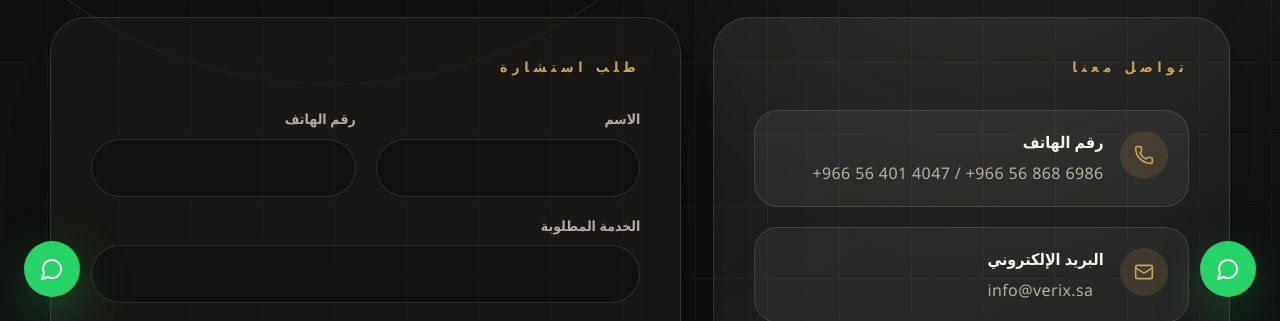
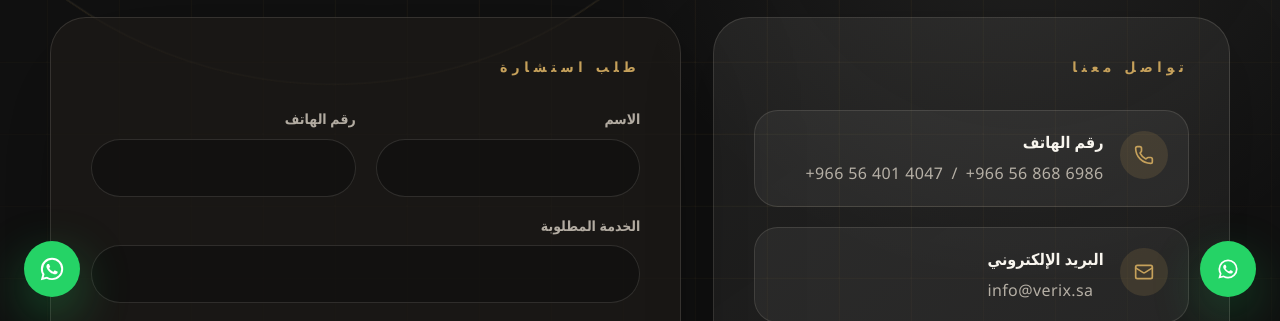
Before and after one commit to ahmedhaytham1/verix, a Next.js app: page /ar/contact in a window 1280 px wide. Shown: the part 479-800 px from the top of the page. Built offline with nearby package versions, Linux system fonts and the light colour scheme.

Commit message:
Final production audited version

```diff
--- a/src/app/[locale]/contact/page.tsx
+++ b/src/app/[locale]/contact/page.tsx
@@ -19,7 +19,7 @@ export default function ContactPage({ params }: { params: { locale: Locale } })
           <div className="reveal luxury-card rounded-[2.25rem] p-8 md:p-10">
             <p className="text-sm font-bold uppercase tracking-luxe text-gold">{dict.nav.contact}</p>
             <div className="mt-8 grid gap-5">
-              <InfoLink href={`tel:${company.phone.replace(/\s+/g, '')}`} icon={<Phone className="h-5 w-5" />} title={dict.contactPage.phone} value={`${company.phone} / ${company.secondaryPhone}`} dir="ltr" />
+              <InfoPhones icon={<Phone className="h-5 w-5" />} title={dict.contactPage.phone} phone={company.phone} secondaryPhone={company.secondaryPhone} />
               <InfoLink href={`mailto:${company.email}`} icon={<Mail className="h-5 w-5" />} title={params.locale === 'ar' ? 'البريد الإلكتروني' : params.locale === 'fr' ? 'E-mail' : 'Email'} value={company.email} dir="ltr" />
               <InfoLink href={mapUrl} icon={<MapPin className="h-5 w-5" />} title={params.locale === 'ar' ? 'العنوان' : params.locale === 'fr' ? 'Adresse' : 'Address'} value={company.address[params.locale]} />
               <Info icon={<Clock className="h-5 w-5" />} title={params.locale === 'ar' ? 'ساعات العمل' : params.locale === 'fr' ? 'Horaires' : 'Working Hours'} value={company.hours[params.locale]} />
@@ -29,6 +29,24 @@ export default function ContactPage({ params }: { params: { locale: Locale } })
         </div>
       </div>
     </section>
+  );
+}
+
+
+function InfoPhones({ icon, title, phone, secondaryPhone }: { icon: ReactNode; title: string; phone: string; secondaryPhone: string }) {
+  const clean = (value: string) => value.replace(/\s+/g, '');
+  return (
+    <div className="group flex gap-4 rounded-3xl border border-line/15 bg-text/5 p-5 transition hover:border-gold/40 hover:bg-gold/10">
+      <span className="grid h-12 w-12 shrink-0 place-items-center rounded-full bg-gold/15 text-gold transition group-hover:bg-gold group-hover:text-bg">{icon}</span>
+      <div>
+        <p className="font-semibold text-text">{title}</p>
+        <div dir="ltr" className="mt-2 flex flex-wrap items-center gap-x-2 gap-y-1 text-left font-medium leading-7 tracking-wide text-muted/80">
+          <a href={`tel:${clean(phone)}`} className="transition hover:text-gold"><bdi>{phone}</bdi></a>
+          <span aria-hidden="true">/</span>
+          <a href={`tel:${clean(secondaryPhone)}`} className="transition hover:text-gold"><bdi>{secondaryPhone}</bdi></a>
+        </div>
+      </div>
+    </div>
   );
 }
 
--- a/src/app/[locale]/page.tsx
+++ b/src/app/[locale]/page.tsx
@@ -67,7 +67,7 @@ export default function HomePage({ params }: { params: { locale: Locale } }) {
             <div className="reveal luxury-card rounded-[2.25rem] p-8 md:p-10">
               <p className="text-sm font-bold uppercase tracking-luxe text-gold">{dict.nav.contact}</p>
               <div className="mt-8 grid gap-5">
-                <InfoLink href={`tel:${company.phone.replace(/\s+/g, '')}`} icon={<Phone className="h-5 w-5" />} title={dict.contactPage.phone} value={`${company.phone} / ${company.secondaryPhone}`} dir="ltr" />
+                <InfoPhones icon={<Phone className="h-5 w-5" />} title={dict.contactPage.phone} phone={company.phone} secondaryPhone={company.secondaryPhone} />
                 <InfoLink href={`mailto:${company.email}`} icon={<Mail className="h-5 w-5" />} title={params.locale === 'ar' ? 'البريد الإلكتروني' : params.locale === 'fr' ? 'E-mail' : 'Email'} value={company.email} dir="ltr" />
                 <InfoLink href={mapUrl} icon={<MapPin className="h-5 w-5" />} title={params.locale === 'ar' ? 'العنوان' : params.locale === 'fr' ? 'Adresse' : 'Address'} value={company.address[params.locale]} />
                 <InfoStatic icon={<Clock className="h-5 w-5" />} title={params.locale === 'ar' ? 'ساعات العمل' : params.locale === 'fr' ? 'Horaires' : 'Working Hours'} value={company.hours[params.locale]} />
@@ -78,6 +78,24 @@ export default function HomePage({ params }: { params: { locale: Locale } }) {
         </div>
       </section>
     </>
+  );
+}
+
+
+function InfoPhones({ icon, title, phone, secondaryPhone }: { icon: ReactNode; title: string; phone: string; secondaryPhone: string }) {
+  const clean = (value: string) => value.replace(/\s+/g, '');
+  return (
+    <div className="group flex gap-4 rounded-3xl border border-line/15 bg-text/5 p-5 transition hover:border-gold/40 hover:bg-gold/10">
+      <span className="grid h-12 w-12 shrink-0 place-items-center rounded-full bg-gold/15 text-gold transition group-hover:bg-gold group-hover:text-bg">{icon}</span>
+      <div>
+        <p className="font-semibold text-text">{title}</p>
+        <div dir="ltr" className="mt-2 flex flex-wrap items-center gap-x-2 gap-y-1 text-left font-medium leading-7 tracking-wide text-muted/80">
+          <a href={`tel:${clean(phone)}`} className="transition hover:text-gold"><bdi>{phone}</bdi></a>
+          <span aria-hidden="true">/</span>
+          <a href={`tel:${clean(secondaryPhone)}`} className="transition hover:text-gold"><bdi>{secondaryPhone}</bdi></a>
+        </div>
+      </div>
+    </div>
   );
 }
 
--- a/src/components/ChatBot.tsx
+++ b/src/components/ChatBot.tsx
@@ -1,9 +1,10 @@
 'use client';
 
-import { MessageCircle, Send, X } from 'lucide-react';
+import { Send, X } from 'lucide-react';
 import { FormEvent, useMemo, useState } from 'react';
 import { company, type Dictionary } from '@/data/content';
 import type { Locale } from '@/lib/i18n';
+import { WhatsAppIcon } from './WhatsAppIcon';
 
 type Message = { role: 'bot' | 'user'; text: string };
 
@@ -13,12 +14,12 @@ function makeAnswer(locale: Locale, dict: Dictionary, question: string) {
   const branches = company.branches[locale].join(locale === 'ar' ? '، ' : ', ');
 
   if (/service|خدم|خدمات|services|خدمة|service|services|prestations/.test(q)) {
-    if (locale === 'ar') return `تقدم Verix خدمات مثل: ${serviceText}. ويمكن استعراض جميع الخدمات من صفحة الخدمات.`;
-    if (locale === 'fr') return `Verix propose notamment : ${serviceText}. Tous les services sont disponibles dans la page Services.`;
-    return `Verix provides services such as: ${serviceText}. You can review all services on the Services page.`;
+    if (locale === 'ar') return `تقدم Verix خدمات مثل: ${serviceText}. ويمكن استعراض جميع الخدمات من قسم الخدمات.`;
+    if (locale === 'fr') return `Verix propose notamment : ${serviceText}. Tous les services sont disponibles dans la section Services.`;
+    return `Verix provides services such as: ${serviceText}. You can review all services in the Services section.`;
   }
   if (/project|مشروع|مشاريع|portfolio|projet/.test(q)) {
-    if (locale === 'ar') return 'تشمل محفظة Verix مشاريع فندقية وسكنية وتجارية وبنية تحتية ومحطات وقود، مع عرض صور كل مشروع بشكل منفصل وواضح داخل صفحة المشاريع.';
+    if (locale === 'ar') return 'تشمل محفظة Verix مشاريع فندقية وسكنية وتجارية وبنية تحتية ومحطات وقود، مع عرض صور كل مشروع بشكل منفصل وواضح داخل قسم المشاريع.';
     if (locale === 'fr') return 'Le portefeuille Verix comprend des projets hôteliers, résidentiels, commerciaux, d’infrastructure et des stations-service, avec des visuels clairs et séparés pour chaque projet.';
     return 'The Verix portfolio includes hospitality, residential, commercial, infrastructure and fuel-station projects, with each project presented through clear separated visuals.';
   }
@@ -64,7 +65,7 @@ export function ChatBot({ locale, dict }: { locale: Locale; dict: Dictionary })
         <div className="mb-4 w-[min(360px,calc(100vw-40px))] overflow-hidden rounded-[2rem] border border-line/15 bg-bg/95 shadow-luxury backdrop-blur-xl">
           <div className="flex items-center justify-between border-b border-line/15 p-4">
             <div className="flex items-center gap-3">
-              <span className="grid h-10 w-10 place-items-center rounded-full bg-[#25D366] text-white"><MessageCircle className="h-5 w-5" /></span>
+              <span className="grid h-10 w-10 place-items-center rounded-full bg-[#25D366] text-white"><WhatsAppIcon className="h-5 w-5" /></span>
               <div>
                 <p className="font-semibold text-text">{dict.common.chatbot}</p>
                 <p className="text-xs text-muted/80">{dict.common.ask}</p>
@@ -93,7 +94,7 @@ export function ChatBot({ locale, dict }: { locale: Locale; dict: Dictionary })
         </div>
       )}
       <button type="button" onClick={() => setOpen((value) => !value)} className="grid h-14 w-14 place-items-center rounded-full border border-[#25D366]/35 bg-[#25D366] text-white shadow-[0_18px_50px_rgba(37,211,102,.25)] backdrop-blur-xl transition hover:-translate-y-1 hover:scale-105" aria-label={dict.common.chatbot}>
-        <MessageCircle className="h-6 w-6" />
+        <WhatsAppIcon className="h-6 w-6" />
       </button>
     </div>
   );
--- a/src/components/Footer.tsx
+++ b/src/components/Footer.tsx
@@ -39,7 +39,7 @@ export function Footer({ locale, dict }: { locale: Locale; dict: Dictionary }) {
         <div>
           <p className="text-sm font-semibold uppercase tracking-luxe text-gold">{dict.nav.contact}</p>
           <div className="mt-5 grid gap-4 text-muted/80">
-            <a href={`tel:${company.phone.replace(/\s+/g, '')}`} className="flex items-center gap-3 transition hover:text-gold"><Phone className="h-4 w-4 text-gold" /> <bdi dir="ltr" className="font-medium tracking-wide">{company.phone}</bdi></a>
+            <div className="flex items-start gap-3"><Phone className="mt-1 h-4 w-4 shrink-0 text-gold" /> <span dir="ltr" className="flex flex-wrap gap-x-2 text-left font-medium tracking-wide"><a href={`tel:${company.phone.replace(/\s+/g, '')}`} className="transition hover:text-gold"><bdi>{company.phone}</bdi></a><span aria-hidden="true">/</span><a href={`tel:${company.secondaryPhone.replace(/\s+/g, '')}`} className="transition hover:text-gold"><bdi>{company.secondaryPhone}</bdi></a></span></div>
             <a href={`mailto:${company.email}`} className="flex items-center gap-3 transition hover:text-gold"><Mail className="h-4 w-4 text-gold" /> <bdi dir="ltr">{company.email}</bdi></a>
             <a href={mapUrl} target="_blank" rel="noreferrer" className="flex items-center gap-3 transition hover:text-gold"><MapPin className="h-4 w-4 text-gold" /> {company.address[locale]}</a>
           </div>
--- a/src/components/WhatsAppButton.tsx
+++ b/src/components/WhatsAppButton.tsx
@@ -1,6 +1,5 @@
-import { MessageCircle } from 'lucide-react';
-import { company } from '@/data/content';
 import type { Locale } from '@/lib/i18n';
+import { WhatsAppIcon } from './WhatsAppIcon';
 
 export function WhatsAppButton({ label }: { locale: Locale; label: string }) {
   return (
@@ -11,7 +10,7 @@ export function WhatsAppButton({ label }: { locale: Locale; label: string }) {
       className="fixed bottom-[calc(env(safe-area-inset-bottom)+5.5rem)] end-4 z-50 flex h-12 w-12 items-center justify-center rounded-full bg-[#25D366] text-white shadow-[0_18px_50px_rgba(37,211,102,.34)] transition hover:-translate-y-1 hover:scale-105 md:bottom-6 md:end-6 md:h-14 md:w-14"
       aria-label={label}
     >
-      <MessageCircle className="h-5 w-5 md:h-6 md:w-6" />
+      <WhatsAppIcon className="h-6 w-6 md:h-7 md:w-7" />
     </a>
   );
 }
--- /dev/null
+++ b/src/components/WhatsAppIcon.tsx
@@ -0,0 +1,14 @@
+import type { SVGProps } from 'react';
+
+export function WhatsAppIcon(props: SVGProps<SVGSVGElement>) {
+  return (
+    <svg
+      viewBox="0 0 32 32"
+      fill="currentColor"
+      aria-hidden="true"
+      {...props}
+    >
+      <path d="M16.04 3.2A12.74 12.74 0 0 0 3.28 15.9c0 2.24.58 4.42 1.69 6.35L3.2 28.8l6.7-1.76a12.77 12.77 0 0 0 6.13 1.56h.01A12.74 12.74 0 0 0 28.8 15.9 12.75 12.75 0 0 0 16.04 3.2Zm0 23.24h-.01c-1.86 0-3.68-.5-5.27-1.44l-.38-.23-3.98 1.04 1.06-3.87-.25-.4a10.48 10.48 0 0 1-1.6-5.64A10.46 10.46 0 1 1 16.04 26.44Zm5.74-7.83c-.31-.16-1.86-.92-2.15-1.02-.29-.11-.5-.16-.71.16-.21.31-.81 1.02-.99 1.23-.18.21-.37.24-.68.08-.31-.16-1.33-.49-2.54-1.56-.94-.84-1.57-1.87-1.76-2.18-.18-.31-.02-.48.14-.64.14-.14.31-.37.47-.55.16-.18.21-.31.31-.52.1-.21.05-.39-.03-.55-.08-.16-.71-1.71-.97-2.34-.25-.61-.51-.53-.71-.54h-.61c-.21 0-.55.08-.84.39-.29.31-1.1 1.08-1.1 2.63 0 1.55 1.13 3.05 1.29 3.26.16.21 2.23 3.4 5.4 4.77.75.33 1.34.52 1.8.67.76.24 1.45.21 1.99.13.61-.09 1.86-.76 2.12-1.49.26-.73.26-1.36.18-1.49-.08-.13-.29-.21-.61-.37Z" />
+    </svg>
+  );
+}
--- a/src/data/content.ts
+++ b/src/data/content.ts
@@ -359,7 +359,7 @@ const baseProjects: BaseProject[] = [
   { id: 'al-nimri-waqf', category: 'mixed', image: '/images/project-gallery/project-04-01.webp', images: ['/images/project-gallery/project-04-01.webp', '/images/project-gallery/project-04-02.webp', '/images/project-gallery/project-04-03.webp', '/images/project-gallery/project-04-04.webp'], ar: 'AL-NIMRI WAQF (وقف النمري)', en: 'AL-NIMRI WAQF', fr: 'AL-NIMRI WAQF' },
   { id: 'sabbagh-abdelghani-mahmoud', category: 'mixed', image: '/images/project-gallery/project-05-01.webp', images: ['/images/project-gallery/project-05-01.webp', '/images/project-gallery/project-05-02.webp', '/images/project-gallery/project-05-03.webp', '/images/project-gallery/project-05-04.webp', '/images/project-gallery/project-05-05.webp'], ar: 'SABBAGH ABDELGHANI MAHMOUD (ورثة محمود عبدالغني صباغ)', en: 'SABBAGH ABDELGHANI MAHMOUD', fr: 'SABBAGH ABDELGHANI MAHMOUD' },
   { id: 'alrowada', category: 'residential', image: '/images/project-gallery/project-06-01.webp', images: ['/images/project-gallery/project-06-01.webp', '/images/project-gallery/project-06-02.webp', '/images/project-gallery/project-06-03.webp', '/images/project-gallery/project-06-04.webp'], ar: 'ALROWADA (الروضة)', en: 'ALROWADA', fr: 'ALROWADA' },
-  { id: 'desalination', category: 'infrastructure', image: '/images/project-gallery/project-07-01.webp', images: ['/images/project-gallery/project-07-01.webp', '/images/project-gallery/project-07-02.webp', '/images/project-gallery/project-07-03.webp', '/images/project-gallery/project-07-04.webp'], ar: 'مشروع محطة تحلية مياه البحر مع المؤسسة العامة لتحلية المياه المالحة', en: 'Sea Water Desalination Station Project', fr: 'Projet de station de dessalement d’eau de mer' },
+  { id: 'desalination', category: 'infrastructure', image: '/images/project-gallery/project-07-01.webp', images: ['/images/project-gallery/project-07-01.webp', '/images/project-gallery/project-07-02.webp', '/images/project-gallery/project-07-03.webp', '/images/project-gallery/project-07-04.webp'], ar: 'مشروع محطة تحلية مياه البحر (مع المؤسسة العامة لتحلية المياه المالحة)', en: 'Sea Water Desalination Station Project', fr: 'Projet de station de dessalement d’eau de mer' },
   { id: 'mall-al-shalawi', category: 'commercial', image: '/images/project-gallery/project-08-01.webp', images: ['/images/project-gallery/project-08-01.webp', '/images/project-gallery/project-08-02.webp', '/images/project-gallery/project-08-03.webp'], ar: 'MALL AL-SHALAWI (مول الشلاوي)', en: 'MALL AL-SHALAWI', fr: 'MALL AL-SHALAWI' },
   { id: 'residence-dam', category: 'residential', image: '/images/project-gallery/project-09-01.webp', images: ['/images/project-gallery/project-09-01.webp', '/images/project-gallery/project-09-02.webp', '/images/project-gallery/project-09-03.webp', '/images/project-gallery/project-09-04.webp'], ar: 'RESIDENCE DAM (مجمع دام ريزيدنس السكني)', en: 'RESIDENCE DAM', fr: 'RESIDENCE DAM' },
   { id: 'ower-omran-al-dam', category: 'commercial', image: '/images/project-gallery/project-10-01.webp', images: ['/images/project-gallery/project-10-01.webp', '/images/project-gallery/project-10-02.webp', '/images/project-gallery/project-10-03.webp', '/images/project-gallery/project-10-04.webp'], ar: 'OWER OMRAN AL DAM (شركة أملاك دام العمران)', en: 'OWER OMRAN AL DAM', fr: 'OWER OMRAN AL DAM' },
@@ -369,7 +369,7 @@ const baseProjects: BaseProject[] = [
   { id: 'patrol-station-hassan-mutahar', category: 'fuel', image: '/images/project-gallery/project-14-01.webp', images: ['/images/project-gallery/project-14-01.webp', '/images/project-gallery/project-14-02.webp', '/images/project-gallery/project-14-03.webp', '/images/project-gallery/project-14-04.webp', '/images/project-gallery/project-15-01.webp', '/images/project-gallery/project-15-02.webp', '/images/project-gallery/project-15-03.webp', '/images/project-gallery/project-15-04.webp'], ar: 'PATROL STATION - المالك: ورثة حسن مطهر (مشروع درايف ثرو)', en: 'PATROL STATION - Owner: Heirs of Hassan Mutahar (Drive-Thru Project)', fr: 'PATROL STATION - propriétaire : héritiers de Hassan Mutahar (Projet Drive-Thru)' },
   { id: 'patrol-station-saleh-alghamdi', category: 'fuel', image: '/images/project-gallery/project-16-01.webp', images: ['/images/project-gallery/project-16-01.webp', '/images/project-gallery/project-16-02.webp', '/images/project-gallery/project-16-03.webp', '/images/project-gallery/project-16-04.webp'], ar: 'PATROL STATION - المالك: الشيخ صالح الغامدي', en: 'PATROL STATION - Owner: Sheikh Saleh Al-Ghamdi', fr: 'PATROL STATION - propriétaire : Sheikh Saleh Al-Ghamdi' },
   { id: 'patrol-station-qurashi', category: 'fuel', image: '/images/project-gallery/project-17-01.webp', images: ['/images/project-gallery/project-17-01.webp', '/images/project-gallery/project-17-02.webp', '/images/project-gallery/project-17-03.webp', '/images/project-gallery/project-17-04.webp'], ar: 'PATROL STATION - المالك: عابد عبدربه هاشم القرشي', en: 'PATROL STATION - Owner: Abed Abdulraboh Hashem Al-Qurashi', fr: 'PATROL STATION - propriétaire : Abed Abdulraboh Hashem Al-Qurashi' },
-  { id: 'patrol-station-mutairfi', category: 'fuel', image: '/images/project-gallery/project-18-01.webp', images: ['/images/project-gallery/project-18-01.webp', '/images/project-gallery/project-18-02.webp', '/images/project-gallery/project-18-03.webp', '/images/project-gallery/project-18-04.webp'], ar: 'PATROL STATION - سلمان بن عليان المطرفي', en: 'PATROL STATION - Salman bin Alyan Al-Mutairfi', fr: 'PATROL STATION - Salman bin Alyan Al-Mutairfi' },
+  { id: 'patrol-station-mutairfi', category: 'fuel', image: '/images/project-gallery/project-18-01.webp', images: ['/images/project-gallery/project-18-01.webp', '/images/project-gallery/project-18-02.webp', '/images/project-gallery/project-18-03.webp', '/images/project-gallery/project-18-04.webp'], ar: 'PATROL STATION - المالك: سلمان بن عليان المطرفي', en: 'PATROL STATION - Salman bin Alyan Al-Mutairfi', fr: 'PATROL STATION - Salman bin Alyan Al-Mutairfi' },
   { id: 'fifth-settlement', category: 'commercial', image: '/images/project-gallery/project-19-01.webp', images: ['/images/project-gallery/project-19-01.webp', '/images/project-gallery/project-19-02.webp', '/images/project-gallery/project-19-03.webp', '/images/project-gallery/project-19-04.webp'], ar: 'Commercial Complex, Fifth Settlement (التجمع الخامس)', en: 'Commercial Complex, Fifth Settlement', fr: 'Commercial Complex, Fifth Settlement' },
   { id: 'new-administrative-capital', category: 'residential', image: '/images/project-gallery/project-20-01.webp', images: ['/images/project-gallery/project-20-01.webp', '/images/project-gallery/project-20-02.webp', '/images/project-gallery/project-20-03.webp', '/images/project-gallery/project-20-04.webp', '/images/project-gallery/project-21-01.webp', '/images/project-gallery/project-21-02.webp', '/images/project-gallery/project-21-03.webp', '/images/project-gallery/project-21-04.webp', '/images/project-gallery/project-22-01.webp', '/images/project-gallery/project-22-02.webp', '/images/project-gallery/project-22-03.webp', '/images/project-gallery/project-22-04.webp'], ar: 'Residential in the New Administrative Capital (العاصمة الإدارية)', en: 'Residential in the New Administrative Capital', fr: 'Residential in the New Administrative Capital' },
 ];
@@ -398,7 +398,7 @@ function projectDescription(locale: Locale, project: BaseProject) {
       fr: 'Alrowada reflète l’importance d’une planification organisée et de livrables techniques de qualité.'
     },
     desalination: {
-      ar: 'مشروع محطة تحلية مياه البحر مع المؤسسة العامة لتحلية المياه المالحة، ويتطلب دراسة فنية دقيقة وتنسيقاً هندسياً متكاملاً.',
+      ar: 'مشروع محطة تحلية مياه البحر (مع المؤسسة العامة لتحلية المياه المالحة)، ويتطلب دراسة فنية دقيقة وتنسيقاً هندسياً متكاملاً.',
       en: 'A seawater desalination station project with the Saline Water Conversion Corporation, requiring precise technical study and integrated engineering coordination.',
       fr: 'Un projet de station de dessalement d’eau de mer nécessitant une étude technique précise et une coordination intégrée.'
     },
```
